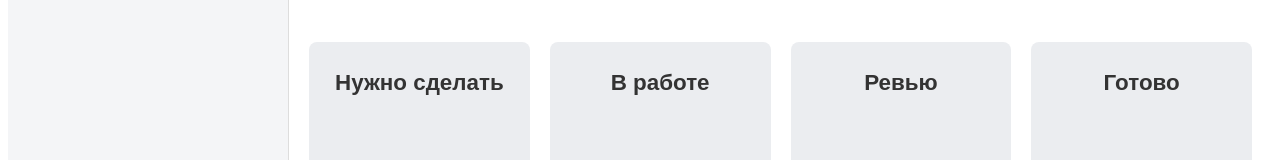
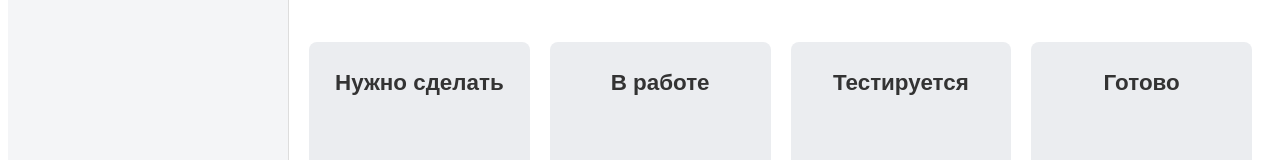
Before and after one commit to yakexerr/PI, a website: page src/pages/tasksPage.html in a window 1280 px wide. Shown: the part 287-447 px from the top of the page. Drawn offline with nearby package versions, Linux system fonts and the light colour scheme; no server answers.

Commit message:
rename some title

```diff
--- a/src/pages/tasksPage.html
+++ b/src/pages/tasksPage.html
@@ -65,7 +65,7 @@
                             <ul class="task-list"></ul>
                         </div>
                         <div class="kanban-column" id="col-testing">
-                            <h2>Ревью</h2>
+                            <h2>Тестируется</h2>
                             <ul class="task-list"></ul>
                         </div>
                         <div class="kanban-column" id="col-done">
```
